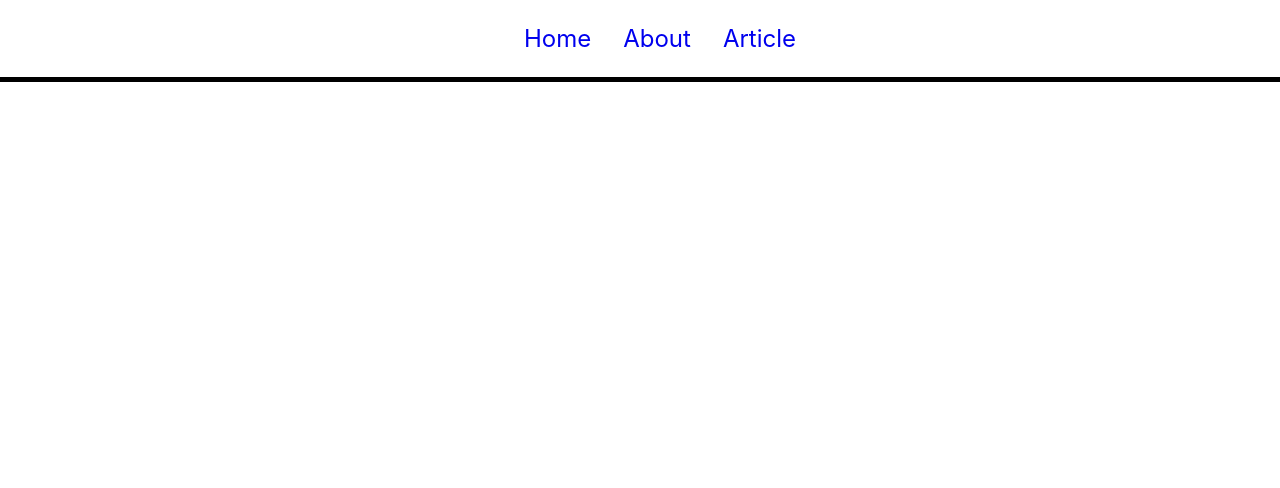
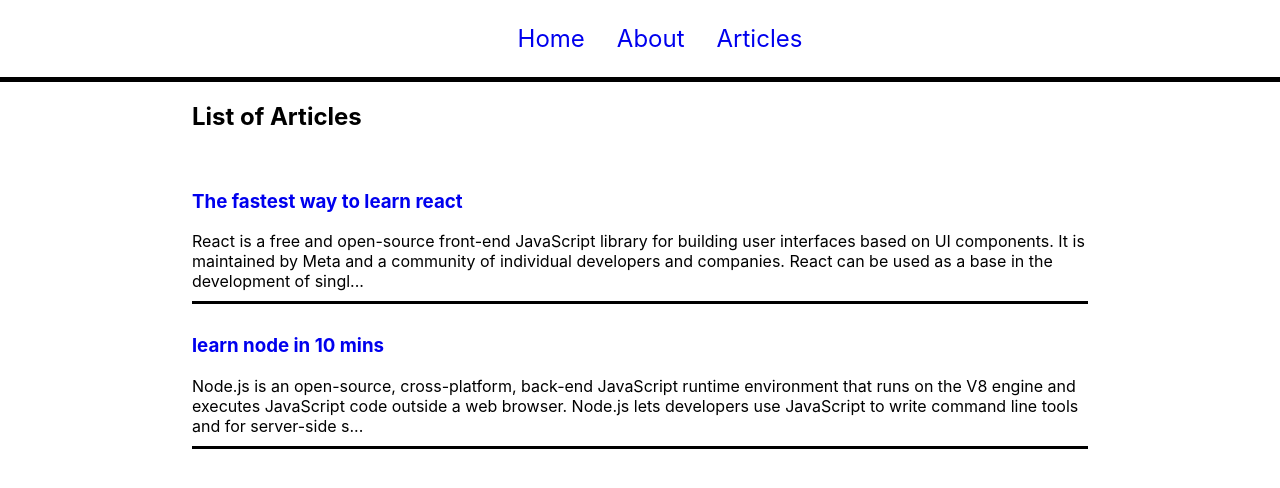
Before and after one commit to AmanBhanse/my-blog-client, a React (Create React App) app: page /articles in a window 1280 px wide. Before the commit this address had no page. Shown: the top 488 px of the page. Built offline with nearby package versions, Linux system fonts and the light colour scheme.

Commit message:
Add: creating and linking article list

```diff
--- a/src/App.css
+++ b/src/App.css
@@ -3,7 +3,6 @@
     grid-template-columns: 70vw;
     justify-content: center;
     align-items: center;
-
     text-align: left;
 }
 
@@ -30,3 +29,18 @@
     background-color: black;
     color: azure;
 }
+
+.article-list-container {
+    margin-top: 20px;
+}
+
+.articleList-singleArticleBody a {
+    text-decoration: none;
+    font-weight: bold;
+}
+
+.articleList-singleArticleBody p {
+    margin-bottom: 30px;
+    padding-bottom: 10px;
+    border-bottom: 3px solid black;
+}
--- a/src/App.js
+++ b/src/App.js
@@ -2,6 +2,7 @@ import "./App.css";
 import HomePage from "./Pages/HomePage";
 import AboutPage from "./Pages/AboutPage";
 import ArticlePage from "./Pages/ArticlePage";
+import ArticlesList from "./Pages/ArticlesList";
 
 import { BrowserRouter as Router, Route, Routes } from "react-router-dom";
 import NavBar from "./components/NavBar";
@@ -16,6 +17,7 @@ function App() {
                         <Route path="/" element={<HomePage />} />
                         <Route path="/about" element={<AboutPage />} />
                         <Route path="/article/:name" element={<ArticlePage />} />
+                        <Route path="/articles" element={<ArticlesList />} />
                     </Routes>
                 </div>
             </div>
--- a/src/Pages/ArticlesContent.js
+++ b/src/Pages/ArticlesContent.js
@@ -3,7 +3,14 @@ const articlesContent = [
         name: "learn-react",
         title: "The fastest way to learn react",
         content: [
-            "React is a free and open-source front-end JavaScript library for building user interfaces based on UI components. It is maintained by Meta and a community of individual developers and companies. React can be used as a base in the development of single-page or mobile applications",
+            "React is a free and open-source front-end JavaScript library for building user interfaces based on UI components. It is maintained by Meta and a community of individual developers and companies. React can be used as a base in the development of single-page or mobile applications  However, React is only concerned with state management and rendering that state to the DOM, so creating React applications usually requires the use of additional libraries for routing, as well as certain client-side functionality.",
+        ],
+    },
+    {
+        name: "learn-node",
+        title: "learn node in 10 mins",
+        content: [
+            'Node.js is an open-source, cross-platform, back-end JavaScript runtime environment that runs on the V8 engine and executes JavaScript code outside a web browser. Node.js lets developers use JavaScript to write command line tools and for server-side scripting—running scripts server-side to produce dynamic web page content before the page is sent to the user\'s web browser. Consequently, Node.js represents a "JavaScript everywhere" paradigm,[6] unifying web-application development around a single programming language, rather than different languages for server-side and client-side scripts.',
         ],
     },
 ];
--- a/src/Pages/ArticlesList.js
+++ b/src/Pages/ArticlesList.js
@@ -1,17 +1,23 @@
 import React from "react";
+import articlesContent from "./ArticlesContent";
+import { Link } from "react-router-dom";
 
 function ArticlesList() {
     return (
         <>
             <h2>List of Articles</h2>
-            <p>
-                {" "}
-                lsfsdfsdfadbfakjdbsfkjadsf lsfsdfsdfadbfakjdbsfkjadsf lsfsdfsdfadbfakjdbsfkjadsf
-                lsfsdfsdfadbfakjdbsfkjadsf lsfsdfsdfadbfakjdbsfkjadsf lsfsdfsdfadbfakjdbsfkjadsf
-                lsfsdfsdfadbfakjdbsfkjadsf lsfsdfsdfadbfakjdbsfkjadsf lsfsdfsdfadbfakjdbsfkjadsf
-                lsfsdfsdfadbfakjdbsfkjadsf lsfsdfsdfadbfakjdbsfkjadsf lsfsdfsdfadbfakjdbsfkjadsf
-                lsfsdfsdfadbfakjdbsfkjadsf lsfsdfsdfadbfakjdbsfkjadsf{" "}
-            </p>
+            <div className="article-list-container">
+                {articlesContent.map((article, key) => {
+                    return (
+                        <div key={key} className="articleList-singleArticleBody">
+                            <Link to={`/article/${article.name}`}>
+                                <h3>{article.title}</h3>
+                            </Link>
+                            <p>{article.content[0].substring(0, 250)}...</p>
+                        </div>
+                    );
+                })}
+            </div>
         </>
     );
 }
--- a/src/components/NavBar.js
+++ b/src/components/NavBar.js
@@ -13,7 +13,7 @@ function NavBar() {
                         <Link to="/about">About</Link>
                     </li>
                     <li>
-                        <Link to="/article">Article</Link>
+                        <Link to="/articles">Articles</Link>
                     </li>
                 </ul>
             </nav>
```
